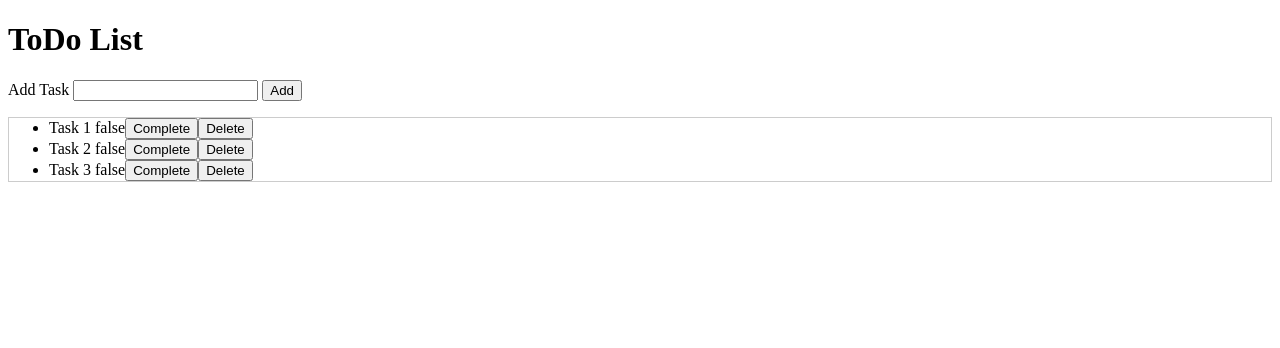
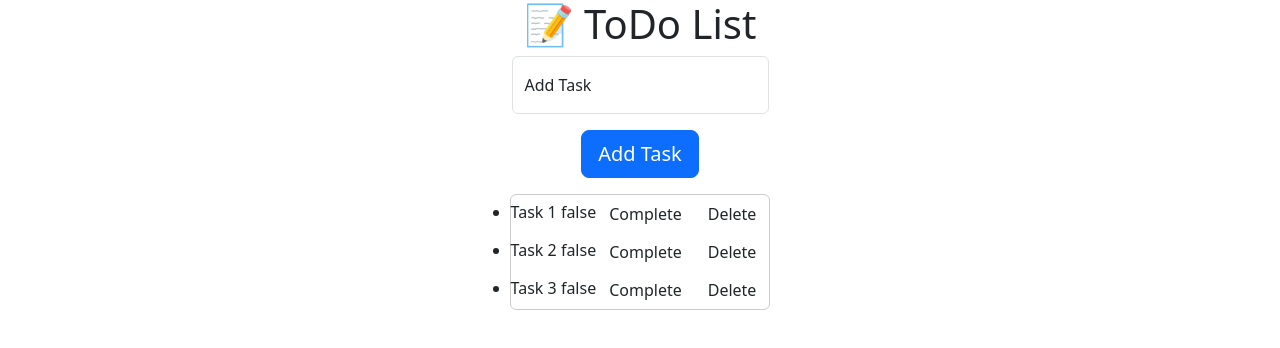
Before and after one commit to ccasado16/to-do-list, a website built with Vite: page index.html in a window 1280 px wide. Built offline with nearby package versions, Linux system fonts and the light colour scheme.

Commit message:
Add Bootstrap styles

```diff
--- a/index.html
+++ b/index.html
@@ -1,27 +1,46 @@
 <!DOCTYPE html>
 <html lang="en">
-<head>
-    <meta charset="UTF-8">
-    <meta http-equiv="X-UA-Compatible" content="IE=edge">
-    <meta name="viewport" content="width=device-width, initial-scale=1.0">
-    <link rel="icon" type="image/svg+xml" href="/vite.svg">
+  <head>
+    <meta charset="UTF-8" />
+    <meta http-equiv="X-UA-Compatible" content="IE=edge" />
+    <meta name="viewport" content="width=device-width, initial-scale=1.0" />
+    <link rel="icon" type="image/svg+xml" href="/vite.svg" />
+
     <title>ToDo</title>
-    <link rel="stylesheet" href="style.css">
-</head>
-<body>
+
+    <link
+      href="https://cdn.jsdelivr.net/npm/bootstrap@5.3.0-alpha1/dist/css/bootstrap.min.css"
+      rel="stylesheet"
+      integrity="sha384-GLhlTQ8iRABdZLl6O3oVMWSktQOp6b7In1Zl3/Jr59b6EGGoI1aFkw7cmDA6j6gD"
+      crossorigin="anonymous"
+    />
+    <link rel="stylesheet" href="style.css" />
+  </head>
+  <body>
     <div class="container">
-        <h1>ToDo List</h1>
+      <div class="app">
+        <h1>&#128221; ToDo List</h1>
 
-        <div class="task-form">
-            <label for="task-input">Add Task</label>
-            <input id="task-input" type="text">
-
-            <button id="btn-add-task" type="button">Add</button>
+        <div class="form-floating mb-3">
+          <input
+            class="form-control w-100"
+            id="task-input"
+            placeholder="Add Task"
+          />
+          <label for="task-input">Add Task</label>
         </div>
 
-        <ul id="task-list"></ul>
+        <button
+          id="btn-add-task"
+          type="button"
+          class="btn btn-primary btn-lg mb-3"
+        >
+          Add Task
+        </button>
+
+        <ul id="task-list" class="list-group w-100"></ul>
+      </div>
     </div>
-
     <script type="module" src="todo.js"></script>
-</body>
+  </body>
 </html>
--- a/style.css
+++ b/style.css
@@ -1,3 +1,15 @@
 #task-list {
     border: 1px solid #ccc;
 }
+
+.container {
+    display: flex;
+    flex-direction: column;
+    align-items: center;
+}
+
+.app {
+    display: flex;
+    flex-direction: column;
+    align-items: center;
+}
```
Also changed, not shown: package.json (line endings or trailing spaces).
